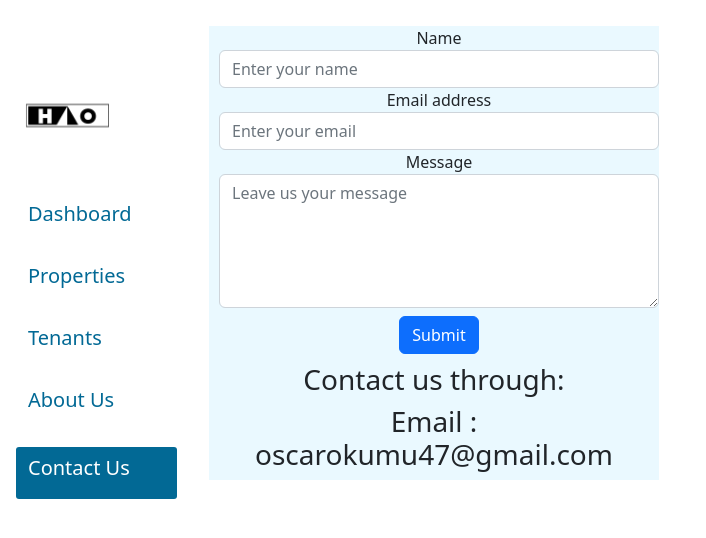
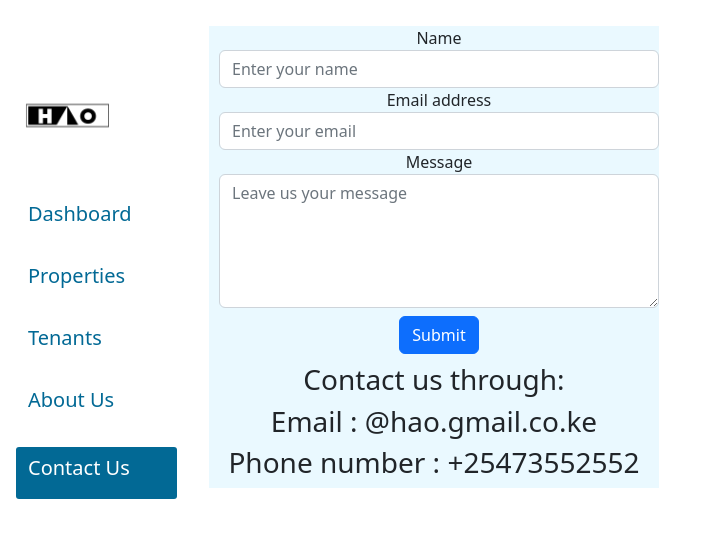
Before and after one commit to Josekariz/hao-frontend, a React (Create React App) app: page /contact_us in a window 1280 px wide. Shown: the top 538 px of the page, without its empty margins (0-706 px from the left). Built offline with nearby package versions, Linux system fonts and the light colour scheme.

Commit message:
modify contact component

```diff
--- a/src/Pages/Contact/Contact.js
+++ b/src/Pages/Contact/Contact.js
@@ -95,7 +95,8 @@ class App extends React.Component {
               </form>
               <div className="Contacts">
                 <h3>Contact us through:</h3>
-                <h3>Email : oscarokumu47@gmail.com</h3>
+                <h3>Email : @hao.gmail.co.ke</h3>
+                <h3>Phone number : +25473552552</h3>
               </div>
             </div>
           </div>
```
